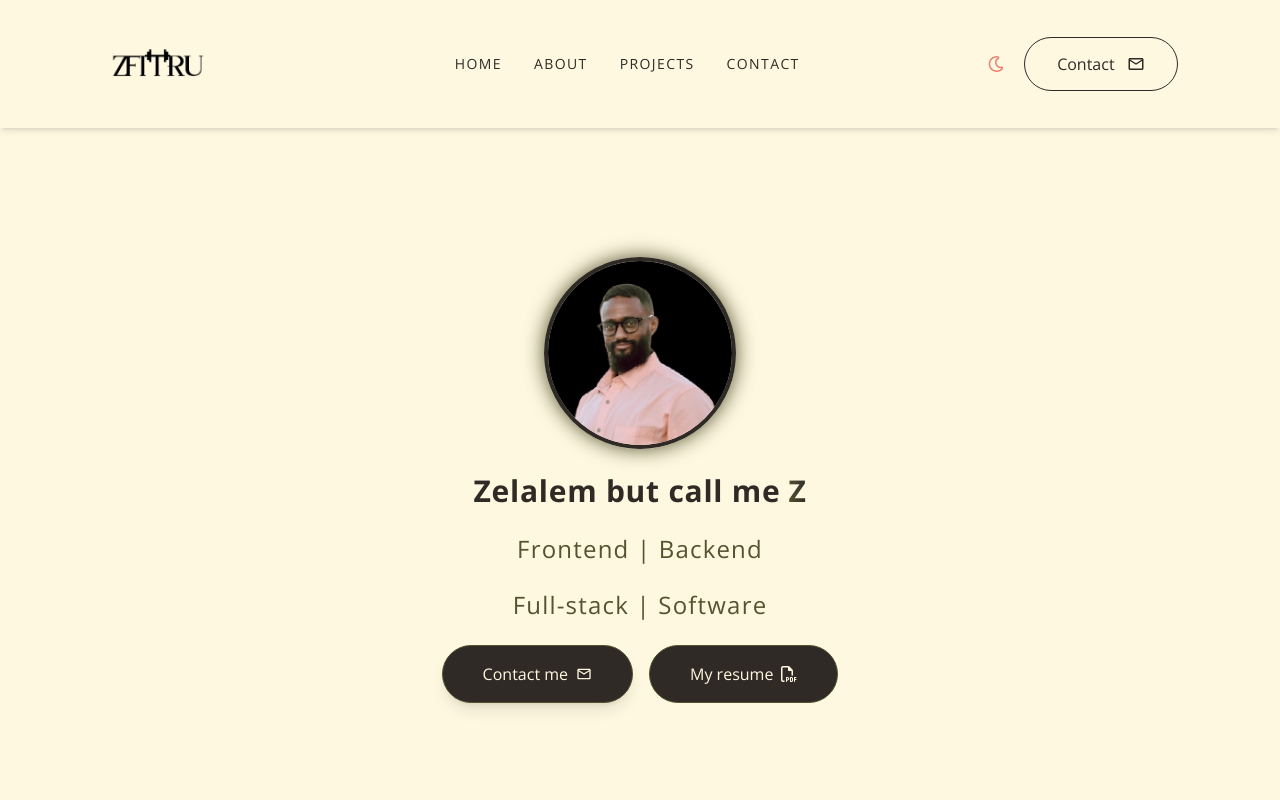
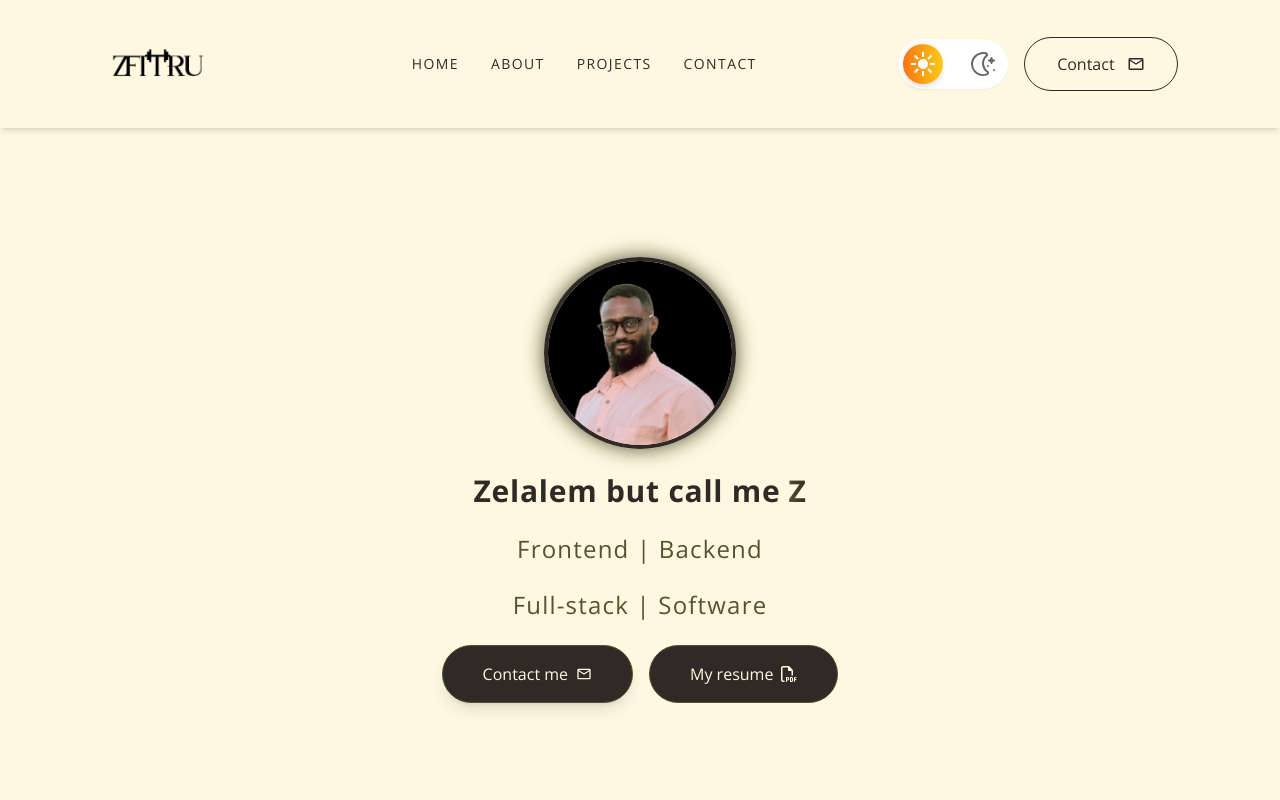
Before and after one commit to ZTFitru/zplusfitru, a Next.js app: page / in a window 1280 px wide. Shown: the top 800 px of the page. Built offline with nearby package versions, Linux system fonts and the light colour scheme.

Commit message:
Update: light and dark toggle button

```diff
--- a/components/Navbar.jsx
+++ b/components/Navbar.jsx
@@ -1,8 +1,126 @@
+// "use client";
+// import React, { useState } from "react";
+// import Image from "next/image";
+// import { MdOutlineMailOutline } from "react-icons/md";
+// import { FaRegMoon, FaRegSun } from "react-icons/fa";
+// import { IoMenu, IoClose } from "react-icons/io5";
+// import logo from "@/public/ZF-dark-noBack.png";
+// import darkLogo from "@/public/ZNavbarLogo.png";
+
+// const Navbar = ({ toggle, toggleTheme }) => {
+//   const isDarkMode = toggle === "dark";
+//   const [menuOpen, setMenuOpen] = useState(false);
+
+//   const bgClass = isDarkMode
+//     ? "bg-[#2F2A26] text-[#FFF8E1]"
+//     : "bg-[#FFF8E1] text-[#2F2A26]";
+//   const hoverClass = "hover:text-[#A0A05E] group-hover:text-[#53532F]";
+
+//   return (
+//     <nav
+//       className={`w-full fixed top-0 px-4 lg:px-8 xl:px-[8%] py-2 flex items-center justify-between z-50 shadow-md transition-colors duration-300 ${bgClass}`}
+//     >
+//       <a href="#top">
+//         <Image
+//           src={isDarkMode ? logo : darkLogo}
+//           className="w-28 cursor-pointer mr-14 hover:scale-110 transition-transform duration-300"
+//           width={100}
+//           height={100}
+//           alt="Zelalem's Logo"
+//         />
+//       </a>
+//       <ul className="hidden md:flex items-center gap-6 lg:gap-8 text-sm uppercase tracking-widest">
+//         <li>
+//           <a href="#top" className={`transition-colors duration-300 ${hoverClass}`}>
+//             Home
+//           </a>
+//         </li>
+//         <li>
+//           <a href="#about" className={`transition-colors duration-300 ${hoverClass}`}>
+//             About
+//           </a>
+//         </li>
+//         <li>
+//           <a href="#projects" className={`transition-colors duration-300 ${hoverClass}`}>
+//             Projects
+//           </a>
+//         </li>
+//         <li>
+//           <a href="#contact" className={`transition-colors duration-300 ${hoverClass}`}>
+//             Contact
+//           </a>
+//         </li>
+//       </ul>
+//       <div className="flex items-center gap-4">
+//         <button onClick={toggleTheme} aria-label="Toggle dark mode">
+//           {isDarkMode ? (
+//             <FaRegSun className="w-6 transition duration-300 text-[#E85A4F]" />
+//           ) : (
+//             <FaRegMoon className="w-6 transition duration-300 text-[#E98074]" />
+//           )}
+//         </button>
+//         <a
+//           href="mailto:zelalemtfitru@gmail.com" aria-label='Email Zelalem Fitru'
+//           className={`hidden lg:flex items-center gap-3 px-8 py-2.5 border rounded-full transition-all duration-300 ${
+//             isDarkMode
+//               ? "border-[#FFF8E1] text-[#FFF8E1] hover:bg-[#53532F]"
+//               : "border-[#2F2A26] text-[#2F2A26] hover:bg-[#A0A05E]"
+//           }`}
+//         >
+//           Contact <MdOutlineMailOutline className="text-lg" />
+//         </a>
+//         <button onClick={() => setMenuOpen(true)} className="block md:hidden">
+//           <IoMenu
+//             className={`w-6 transition duration-300 ${
+//               isDarkMode ? "text-[#FFF8E1]" : "text-[#2F2A26]"
+//             }`}
+//           />
+//         </button>
+//       </div>
+//       <ul
+//         className={`flex md:hidden flex-col gap-4 py-20 px-10 fixed top-0 bottom-0 w-64 z-50 h-screen shadow-lg transition-transform duration-500 ${
+//           menuOpen ? "right-0" : "-right-64"
+//         } ${isDarkMode ? "bg-[#2F2A26] text-[#FFF8E1]" : "bg-[#FFF8E1] text-[#2F2A26]"}`}
+//       >
+//         <button onClick={() => setMenuOpen(false)} className="absolute right-6 top-6">
+//           <IoClose
+//             className={`w-6 transition duration-300 ${
+//               isDarkMode ? "text-[#FFF8E1]" : "text-[#2F2A26]"
+//             }`}
+//           />
+//         </button>
+//         <li onClick={() => setMenuOpen(false)}>
+//           <a href="#top" className={`transition-colors duration-300 ${hoverClass}`}>
+//             Home
+//           </a>
+//         </li>
+//         <li onClick={() => setMenuOpen(false)}>
+//           <a href="#about" className={`transition-colors duration-300 ${hoverClass}`}>
+//             About
+//           </a>
+//         </li>
+//         <li onClick={() => setMenuOpen(false)}>
+//           <a href="#projects" className={`transition-colors duration-300 ${hoverClass}`}>
+//             Projects
+//           </a>
+//         </li>
+//         <li onClick={() => setMenuOpen(false)}>
+//           <a href="#contact" className={`transition-colors duration-300 ${hoverClass}`}>
+//             Contact
+//           </a>
+//         </li>
+//       </ul>
+//     </nav>
+//   );
+// };
+
+// export default Navbar;
+
+
 "use client";
 import React, { useState } from "react";
 import Image from "next/image";
 import { MdOutlineMailOutline } from "react-icons/md";
-import { FaRegMoon, FaRegSun } from "react-icons/fa";
 import { IoMenu, IoClose } from "react-icons/io5";
 import logo from "@/public/ZF-dark-noBack.png";
 import darkLogo from "@/public/ZNavbarLogo.png";
@@ -52,21 +170,54 @@
         </li>
       </ul>
       <div className="flex items-center gap-4">
-        <button onClick={toggleTheme} aria-label="Toggle dark mode">
-          {isDarkMode ? (
-            <FaRegSun className="w-6 transition duration-300 text-[#E85A4F]" />
-          ) : (
-            <FaRegMoon className="w-6 transition duration-300 text-[#E98074]" />
-          )}
-        </button>
+        <label className="inline-flex items-center relative">
+          <input
+            className="peer hidden"
+            id="toggle"
+            type="checkbox"
+            checked={isDarkMode}
+            onChange={toggleTheme}
+          />
+          <div
+            className="relative w-[110px] h-[50px] bg-white peer-checked:bg-zinc-500 rounded-full after:absolute after:content-[''] after:w-[40px] after:h-[40px] after:bg-gradient-to-r from-orange-500 to-yellow-400 peer-checked:after:from-zinc-900 peer-checked:after:to-zinc-900 after:rounded-full after:top-[5px] after:left-[5px] active:after:w-[50px] peer-checked:after:left-[105px] peer-checked:after:translate-x-[-100%] shadow-sm duration-300 after:duration-300 after:shadow-md"
+          ></div>
+          <svg
+            height="0"
+            width="100"
+            viewBox="0 0 24 24"
+            data-name="Layer 1"
+            id="Layer_1"
+            xmlns="http://www.w3.org/2000/svg"
+            className="fill-white peer-checked:opacity-60 absolute w-6 h-6 left-[13px] cursor-pointer"
+          >
+            <path
+              d="M12,17c-2.76,0-5-2.24-5-5s2.24-5,5-5,5,2.24,5,5-2.24,5-5,5ZM13,0h-2V5h2V0Zm0,19h-2v5h2v-5ZM5,11H0v2H5v-2Zm19,0h-5v2h5v-2Zm-2.81-6.78l-1.41-1.41-3.54,3.54,1.41,1.41,3.54-3.54ZM7.76,17.66l-1.41-1.41-3.54,3.54,1.41,1.41,3.54-3.54Zm0-11.31l-3.54-3.54-1.41,1.41,3.54,3.54,1.41-1.41Zm13.44,13.44l-3.54-3.54-1.41,1.41,3.54,3.54,1.41-1.41Z"
+            ></path>
+          </svg>
+          <svg
+            height="500"
+            width="500"
+            viewBox="0 0 24 24"
+            data-name="Layer 1"
+            id="Layer_1"
+            xmlns="http://www.w3.org/2000/svg"
+            className="fill-black opacity-60 peer-checked:opacity-70 peer-checked:fill-white absolute w-6 h-6 right-[13px] cursor-pointer"
+          >
+            <path
+              d="M12.009,24A12.067,12.067,0,0,1,.075,10.725,12.121,12.121,0,0,1,10.1.152a13,13,0,0,1,5.03.206,2.5,2.5,0,0,1,1.8,1.8,2.47,2.47,0,0,1-.7,2.425c-4.559,4.168-4.165,10.645.807,14.412h0a2.5,2.5,0,0,1-.7,4.319A13.875,13.875,0,0,1,12.009,24Zm.074-22a10.776,10.776,0,0,0-1.675.127,10.1,10.1,0,0,0-8.344,8.8A9.928,9.928,0,0,0,4.581,18.7a10.473,10.473,0,0,0,11.093,2.734.5.5,0,0,0,.138-.856h0C9.883,16.1,9.417,8.087,14.865,3.124a.459.459,0,0,0,.127-.465.491.491,0,0,0-.356-.362A10.68,10.68,0,0,0,12.083,2ZM20.5,12a1,1,0,0,1-.97-.757l-.358-1.43L17.74,9.428a1,1,0,0,1,.035-1.94l1.4-.325.351-1.406a1,1,0,0,1,1.94,0l.355,1.418,1.418.355a1,1,0,0,1,0,1.94l-1.418.355-.355,1.418A1,1,0,0,1,20.5,12ZM16,14a1,1,0,0,0,2,0A1,1,0,0,0,16,14Zm6,4a1,1,0,0,0,2,0A1,1,0,0,0,22,18Z"
+            ></path>
+          </svg>
+        </label>
+
         <a
-          href="mailto:zelalemtfitru@gmail.com" aria-label='Email Zelalem Fitru'
+          href="mailto:zelalemtfitru@gmail.com"
+          aria-label="Email Zelalem Fitru"
           className={`hidden lg:flex items-center gap-3 px-8 py-2.5 border rounded-full transition-all duration-300 ${
             isDarkMode
               ? "border-[#FFF8E1] text-[#FFF8E1] hover:bg-[#53532F]"
               : "border-[#2F2A26] text-[#2F2A26] hover:bg-[#A0A05E]"
           }`}
-        >
+          >
           Contact <MdOutlineMailOutline className="text-lg" />
         </a>
         <button onClick={() => setMenuOpen(true)} className="block md:hidden">
```
